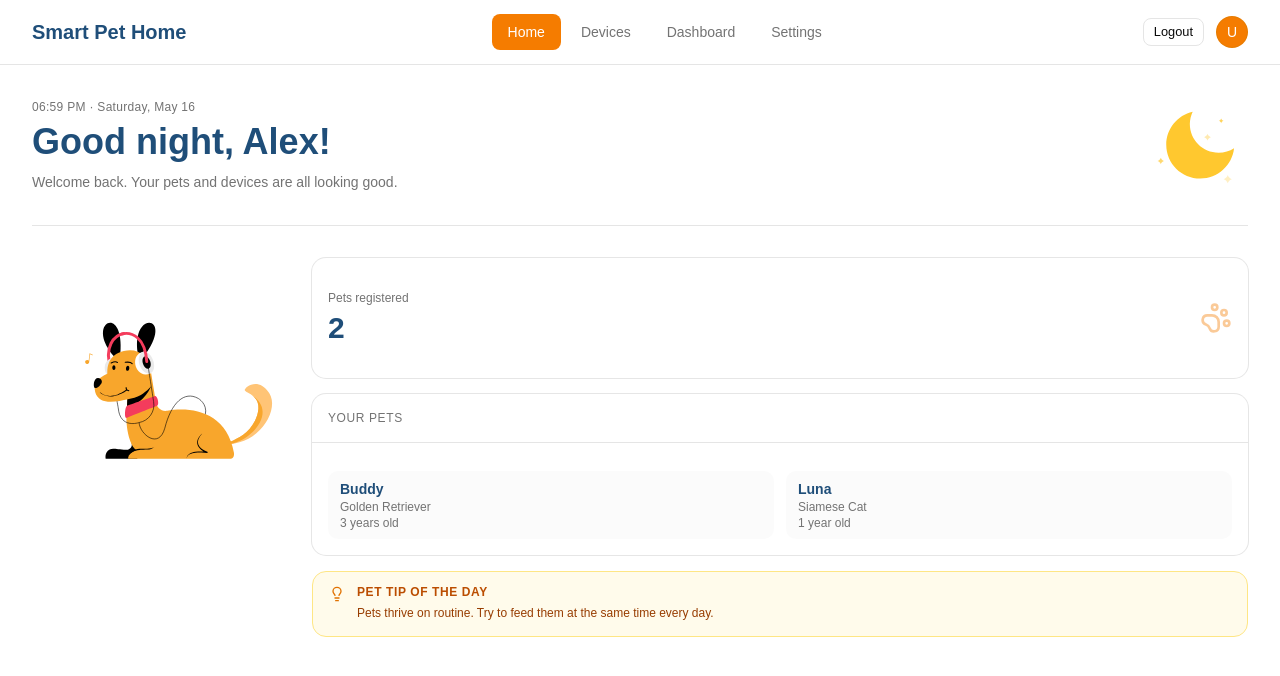
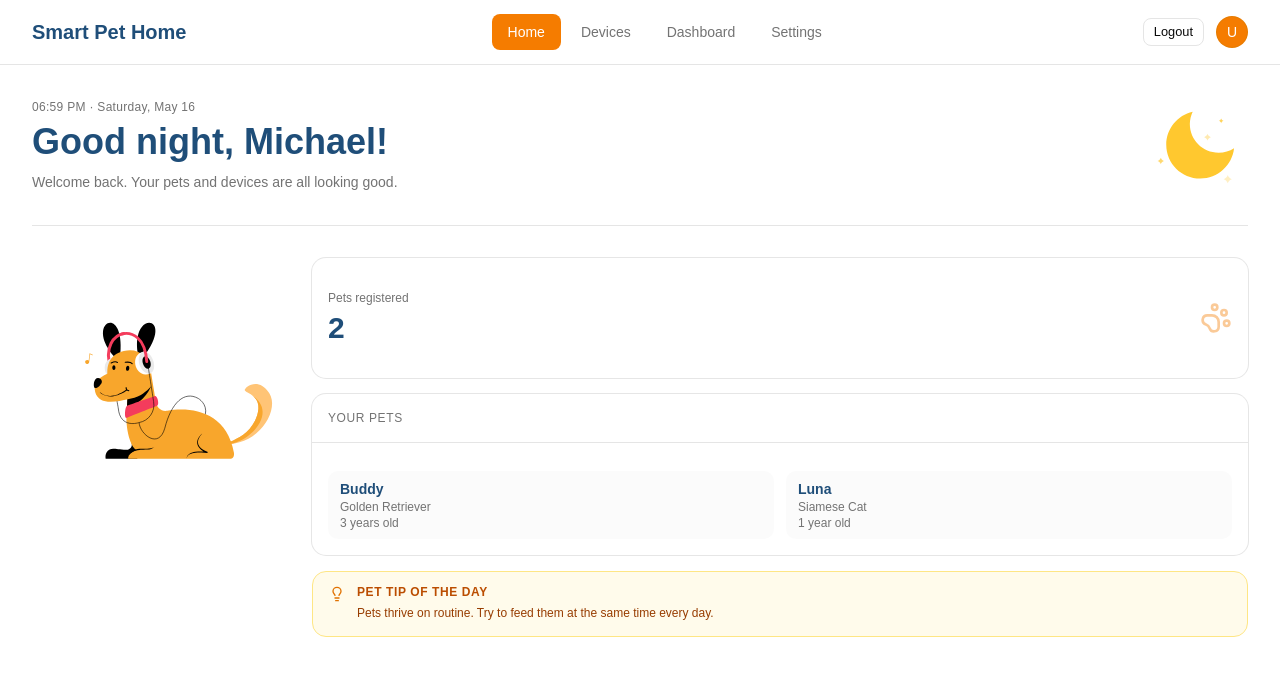
Before and after one commit to maicolvn1399/smart_pet_home_web_app, a React (Vite) app: page /home in a window 1280 px wide. Shown: the top 676 px of the page. Built offline with nearby package versions, Linux system fonts and the light colour scheme.

Commit message:
(fix): name fix

```diff
--- a/src/pages/Home.jsx
+++ b/src/pages/Home.jsx
@@ -54,7 +54,7 @@ const PLACEHOLDER_PETS = [
 ]
 
 // TODO: replace with real user from supabase.auth.getUser()
-const USER_NAME = 'Alex'
+const USER_NAME = 'Michael'
 
 function Home() {
   const [now, setNow] = useState(new Date())
```
